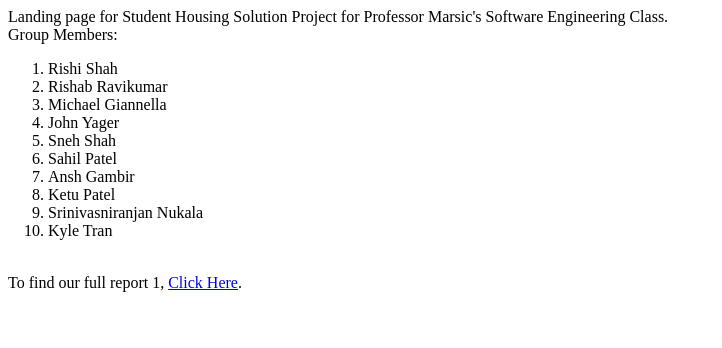
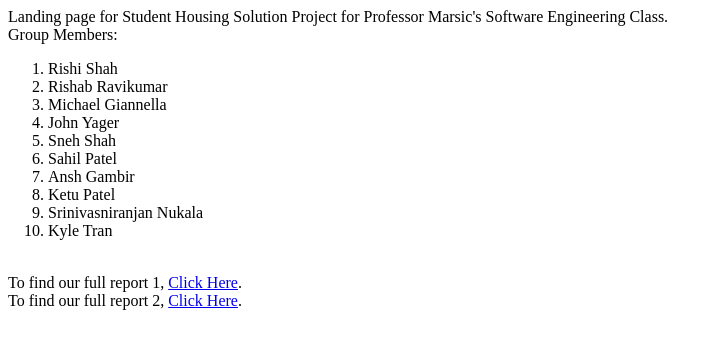
Before and after one commit to mgiannella/StudentHousingSolution-Landing, a plain HTML site: page index.html in a window 1280 px wide. Shown: the whole page, without its empty margins (0-722 px from the left). Drawn offline with Linux system fonts and the light colour scheme.

Commit message:
Update index.html

```diff
--- a/index.html
+++ b/index.html
@@ -21,5 +21,7 @@
 
   <br />
   To find our full report 1, <a href="Report_1_FinalReport_Group8.pdf">Click Here</a>.
+  <br />
+  To find our full report 2, <a href="Report2Group8Final.pdf">Click Here</a>.
 </body>
 </html>
```
